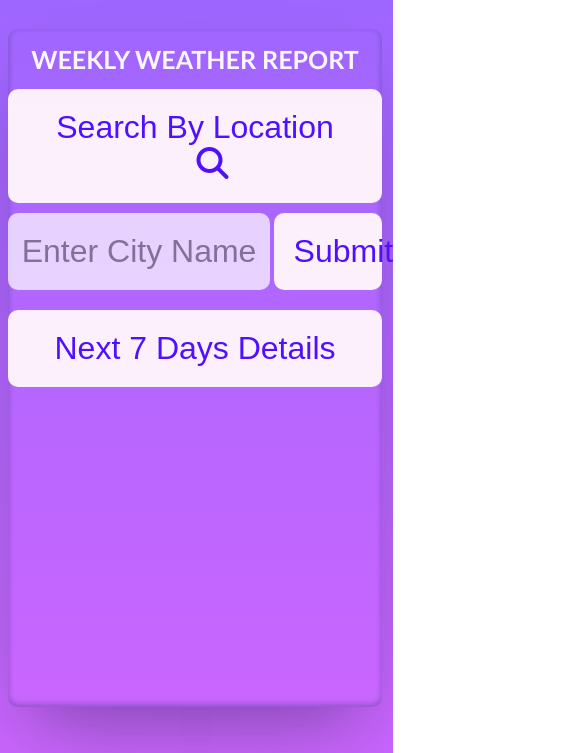
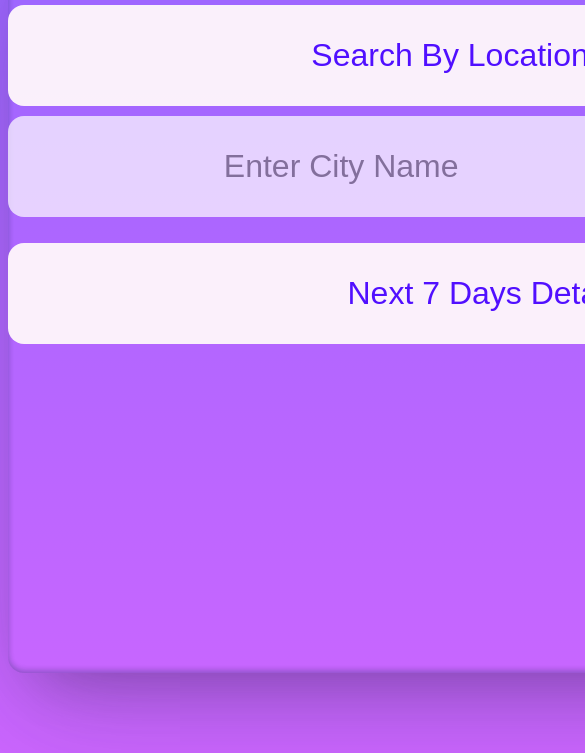
Before and after one commit to KManishY/Weather_App, a plain HTML site: page index.html in a window 390 px wide. Shown: the part 91-844 px from the top of the page, 585 px wide, since content can reach past the window. Drawn offline with Linux system fonts and the light colour scheme.

Commit message:
responsive design

```diff
--- a/index.css
+++ b/index.css
@@ -9,15 +9,15 @@ body {
 #container {
     box-shadow: rgba(50, 50, 93, 0.25) 0px 50px 100px -20px, rgba(0, 0, 0, 0.3) 0px 30px 60px -30px, rgba(10, 37, 64, 0.35) 0px -2px 6px 0px inset;
     color: white;
-    line-height: 10px;
+    line-height: 1rem;
     opacity: 95%;
-    width: 50%;
+    width: 60rem;
     margin: auto;
-    border-radius: 10px;
+    border-radius: 1rem;
     box-sizing: border-box;
     display: flex;
     flex-direction: column;
-    margin-top: 120px;
+    margin-top: 1rem;
 }
 
 #container button {
@@ -26,16 +26,16 @@ body {
     /* background-color: linear-gradient(to top, #0099cc 0%, #006666 100%); */
     color: rgb(76, 11, 255);
     margin: auto;
-    border-radius: 10px;
+    border-radius: 1rem;
     border: none;
-    padding: 20px;
+    padding: 2rem;
     /* font-family: ; */
-    font-size: 10px;
+    font-size: 1rem;
 }
 
 #container div {
     /* border: 1px solid red; */
-    border-radius: 10px;
+    border-radius: 1rem;
     width: 100%;
     margin: auto;
 }
@@ -57,7 +57,7 @@ body {
     text-align: center;
     opacity: 75%;
     color: black;
-    border-radius: 10px;
+    border-radius: 1rem;
 }
 #container #manual button {
     width: 29%;
@@ -66,24 +66,25 @@ body {
 
 #details {
     background-color: rgb(92, 95, 133);
-      padding-left:20px;
+    text-align: center;
+      /* padding-left:2rem; */
 }
 
 #container #details7Days {
     margin: auto;
-    margin-top: 10px;
+    margin-top: 1rem;
     /* display: grid;
     grid-template-columns: repeat(3, 1fr);
     grid-template-rows: auto;
     gap: 10px; */
     display:flex;
     flex-wrap: wrap;
-    gap: 20px;
+    gap: 2rem;
 }
 
 #details7Days div {
     /* border: 1px solid red; */
-    width:300px;
+    width:30rem;
     background-color: rgb(92, 95, 133);
     box-shadow: rgba(50, 50, 93, 0.25) 0px 50px 100px -20px, rgba(0, 0, 0, 0.3) 0px 30px 60px -30px, rgba(10, 37, 64, 0.35) 0px -2px 6px 0px inset;
 }
@@ -93,12 +94,10 @@ body {
 }
 
 @media only screen and (max-width: 600px) {
-  #container{
-      width: 100%
-  }
+
   #manual{
       display:flex;
-      flex-direction:column;
+      flex-direction:row;
 
   }
 }
--- a/index.html
+++ b/index.html
@@ -9,16 +9,16 @@
       <link rel="stylesheet" href="index.css">
       <style>
             .heading_top{
-                  font-size:25px;
+                  font-size:2rem;
                   font-weight:bold;
                   text-align:center;
-                      color: white;
+                  color: white;
                   font-family:calibri;
             }
             h1 {
                   text-align: center;
                   font-style: oblique;
-                  font-size: 55px;
+                  font-size: 3rem;
                   color: white;
             }
 
@@ -40,7 +40,7 @@
             <div id="details">
             </div>
 
-            <div style="margin: auto; margin-top: 10px;">
+            <div style="margin: auto; margin-top: 1rem;">
                   <button>Next 7 Days Details</button>
             </div>
             <div id="details7Days">
```
